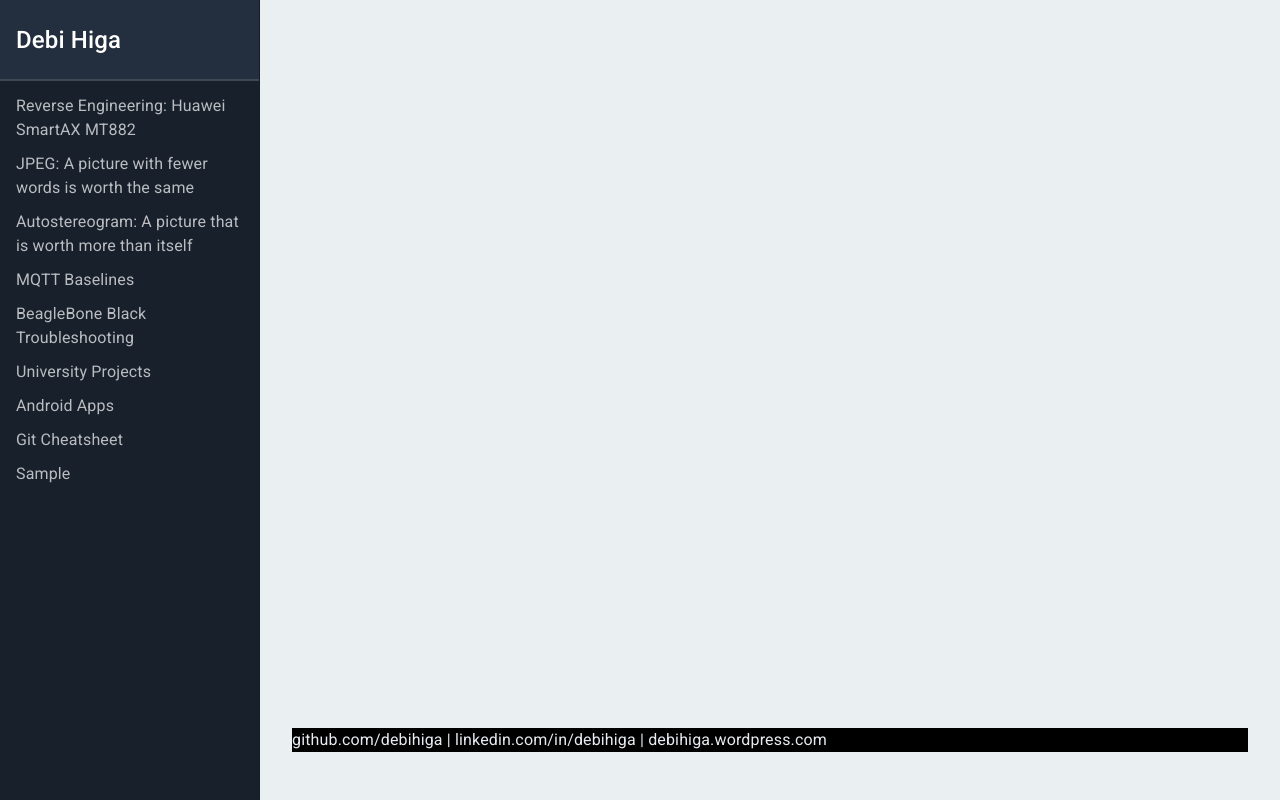
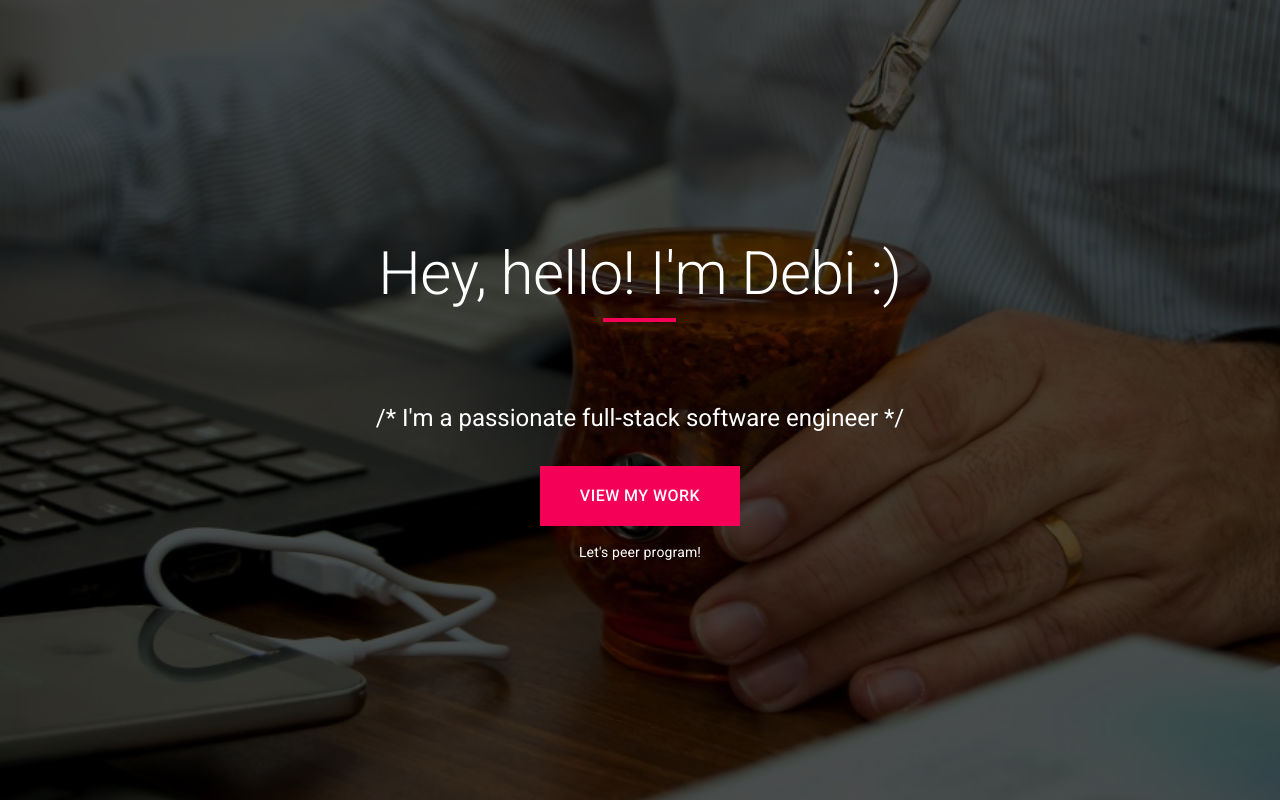
Before and after one commit to debihiga/debihiga.github.io, a React (Create React App) app: page / in a window 1280 px wide. Built offline with nearby package versions, Linux system fonts and the light colour scheme.

Commit message:
Added Hero in Home Page.

```diff
--- a/package.json
+++ b/package.json
@@ -16,8 +16,8 @@
     "clsx": "^1.1.0",
     "react": "^16.13.1",
     "react-dom": "^16.13.1",
-    "react-router-dom": "^5.1.2",
-    "react-scripts": "3.4.1"
+    "react-router-dom": "^5.2.0",
+    "react-scripts": "^3.4.1"
   },
   "scripts": {
     "start": "react-scripts start",
--- a/src/App.js
+++ b/src/App.js
@@ -5,6 +5,7 @@ import { HashRouter, Route, Switch } from 'react-router-dom';
 import Page from './components/Page';
 import React from 'react';
 import { pages } from './constants/Pages';
+import Home from './pages/home/Home';
 
 function getRoutes(pages) {
   let routes = [];
@@ -22,18 +23,20 @@ function getRoutes(pages) {
 
 function App(props) {
   return (
+    <Home></Home>
+    /**
     <HashRouter>
       <Page>
-        {/** https://www.codingame.com/playgrounds/6517/react-router-tutorial
+        {*//** https://www.codingame.com/playgrounds/6517/react-router-tutorial
          * https://www.codementor.io/@packt/using-the-link-and-navlink-components-to-navigate-to-a-route-rieqipp42
          * https://stackoverflow.com/questions/27928372/react-router-urls-dont-work-when-refreshing-or-writing-manually
          * https://gist.github.com/duaneleem/3a5a62abc62db156b88a1617380e9704
-         */}
+         *//** }
         <Switch>
           {getRoutes(pages)}
         </Switch>
       </Page>
-    </HashRouter>
+    </HashRouter>*/
   );
 }
 
--- /dev/null
+++ b/src/components/Button.js
@@ -0,0 +1,24 @@
+import { withStyles } from '@material-ui/core/styles';
+import Button from '@material-ui/core/Button';
+
+export default withStyles((theme) => ({
+  root: {
+    borderRadius: 0,
+    fontWeight: theme.typography.fontWeightMedium,
+    fontFamily: theme.typography.fontFamilySecondary,
+    padding: theme.spacing(2, 4),
+    fontSize: theme.typography.pxToRem(14),
+    boxShadow: 'none',
+    '&:active, &:focus': {
+      boxShadow: 'none',
+    },
+  },
+  sizeSmall: {
+    padding: theme.spacing(1, 3),
+    fontSize: theme.typography.pxToRem(13),
+  },
+  sizeLarge: {
+    padding: theme.spacing(2, 5),
+    fontSize: theme.typography.pxToRem(16),
+  },
+}))(Button);
--- /dev/null
+++ b/src/components/Typography.js
@@ -0,0 +1,68 @@
+import React from 'react';
+import PropTypes from 'prop-types';
+import { withStyles } from '@material-ui/core/styles';
+import { capitalize } from '@material-ui/core/utils';
+import MuiTypography from '@material-ui/core/Typography';
+
+const styles = (theme) => ({
+  markedH2Center: {
+    height: 4,
+    width: 73,
+    display: 'block',
+    margin: `${theme.spacing(1)}px auto 0`,
+    backgroundColor: theme.palette.secondary.main,
+  },
+  markedH3Center: {
+    height: 4,
+    width: 55,
+    display: 'block',
+    margin: `${theme.spacing(1)}px auto 0`,
+    backgroundColor: theme.palette.secondary.main,
+  },
+  markedH4Center: {
+    height: 4,
+    width: 55,
+    display: 'block',
+    margin: `${theme.spacing(1)}px auto 0`,
+    backgroundColor: theme.palette.secondary.main,
+  },
+  markedH6Left: {
+    height: 2,
+    width: 28,
+    display: 'block',
+    marginTop: theme.spacing(0.5),
+    background: 'currentColor',
+  },
+});
+
+const variantMapping = {
+  h1: 'h1',
+  h2: 'h1',
+  h3: 'h1',
+  h4: 'h1',
+  h5: 'h3',
+  h6: 'h2',
+  subtitle1: 'h3',
+};
+
+function Typography(props) {
+  const { children, classes, marked = false, variant, ...other } = props;
+
+  return (
+    <MuiTypography variantMapping={variantMapping} variant={variant} {...other}>
+      {children}
+      {marked ? (
+        <span className={classes[`marked${capitalize(variant) + capitalize(marked)}`]} />
+      ) : null}
+    </MuiTypography>
+  );
+}
+
+Typography.propTypes = {
+  children: PropTypes.node,
+  classes: PropTypes.object.isRequired,
+  marked: PropTypes.oneOf([false, 'center', 'left']),
+  variant: PropTypes.string,
+};
+
+export default withStyles(styles)(Typography);
--- a/src/constants/Pages.js
+++ b/src/constants/Pages.js
@@ -1,11 +1,17 @@
 import ReverseEngineeringHuaweiSmartAXMT882 from '../pages/ReverseEngineeringHuaweiSmartAXMT882/ReverseEngineeringHuaweiSmartAXMT882';
 import Sample from '../pages/Sample';
 import UnderConstruction from '../pages/UnderConstruction';
+import Home from '../pages/home/Home';
 
 /**
  * https://medium.com/gammastack/making-a-nested-sidebar-menu-in-react-f8595031995e
  * https://www.smartwebsolutions.org/replace-space-with-hyphen/ */
 export const pages = [
+  {
+    name: "Home",
+    url: "/",
+    component: Home,
+  },
   {
     name: "Reverse Engineering: Huawei SmartAX MT882",
     url: "/reverse-engineering-huawei-smartax-mt882",
--- /dev/null
+++ b/src/pages/home/Hero.js
@@ -0,0 +1,65 @@
+import React from 'react';
+import PropTypes from 'prop-types';
+import { withStyles } from '@material-ui/core/styles';
+import Button from '../../components/Button';
+import Typography from '../../components/Typography';
+import HeroLayout from './HeroLayout';
+
+const backgroundImage = '/images/hero.jpg';
+
+const styles = (theme) => ({
+  background: {
+    backgroundImage: `url(${backgroundImage})`,
+    backgroundColor: '#7fc7d9', // Average color of the background image.
+    backgroundPosition: 'center',
+  },
+  button: {
+    minWidth: 200,
+  },
+  h5: {
+    marginBottom: theme.spacing(4),
+    marginTop: theme.spacing(4),
+    [theme.breakpoints.up('sm')]: {
+      marginTop: theme.spacing(10),
+    },
+  },
+  more: {
+    marginTop: theme.spacing(2),
+  },
+});
+
+function Hero(props) {
+  const { classes } = props;
+
+  return (
+    <HeroLayout backgroundClassName={classes.background}>
+      {/* Increase the network loading priority of the background image. */}
+      <img style={{ display: 'none' }} src={backgroundImage} alt="increase priority" />
+      <Typography color="inherit" align="center" variant="h2" marked="center">
+        Hey, hello! I'm Debi :)
+      </Typography>
+      <Typography color="inherit" align="center" variant="h5" className={classes.h5}>
+        /* I'm a passionate full-stack software engineer */
+      </Typography>
+      <Button
+        color="secondary"
+        variant="contained"
+        size="large"
+        className={classes.button}
+        component="a"
+        href="/premium-themes/onepirate/sign-up/"
+      >
+        View my work
+      </Button>
+      <Typography variant="body2" color="inherit" className={classes.more}>
+        Let's peer program!
+      </Typography>
+    </HeroLayout>
+  );
+}
+
+Hero.propTypes = {
+  classes: PropTypes.object.isRequired,
+};
+
+export default withStyles(styles)(Hero);
--- /dev/null
+++ b/src/pages/home/HeroLayout.js
@@ -0,0 +1,67 @@
+import React from 'react';
+import PropTypes from 'prop-types';
+import clsx from 'clsx';
+import { withStyles } from '@material-ui/core/styles';
+import Container from '@material-ui/core/Container';
+
+const styles = (theme) => ({
+  root: {
+    color: theme.palette.common.white,
+    position: 'relative',
+    display: 'flex',
+    alignItems: 'center',
+    minHeight: '100vh',
+  },
+  container: {
+    display: 'flex',
+    flexDirection: 'column',
+    alignItems: 'center',
+  },
+  backdrop: {
+    position: 'absolute',
+    left: 0,
+    right: 0,
+    top: 0,
+    bottom: 0,
+    backgroundColor: theme.palette.common.black,
+    opacity: 0.7,
+    zIndex: -1,
+  },
+  background: {
+    position: 'absolute',
+    left: 0,
+    right: 0,
+    top: 0,
+    bottom: 0,
+    backgroundSize: 'cover',
+    backgroundRepeat: 'no-repeat',
+    zIndex: -2,
+  },
+  arrowDown: {
+    position: 'absolute',
+    bottom: theme.spacing(4),
+  },
+});
+
+function HeroLayout(props) {
+
+  const { backgroundClassName, children, classes } = props;
+
+  return (
+    <section className={classes.root}>
+      <Container className={classes.container}>
+        {children}
+        <div className={classes.backdrop} /> {/** Darkens image */}
+        <div className={clsx(classes.background, backgroundClassName)} />
+      </Container>
+    </section>
+  );
+}
+
+HeroLayout.propTypes = {
+  backgroundClassName: PropTypes.string.isRequired,
+  children: PropTypes.node.isRequired,
+  classes: PropTypes.object.isRequired,
+};
+
+export default withStyles(styles)(HeroLayout);
--- /dev/null
+++ b/src/pages/home/Home.js
@@ -0,0 +1,19 @@
+import React from 'react';
+import Hero from './Hero';
+import { makeStyles } from '@material-ui/core/styles';
+
+const useStyles = makeStyles((theme) => ({
+}));
+
+function Home(props) {
+
+    const classes = useStyles();
+
+    return (
+        <React.Fragment>
+            <Hero></Hero>
+        </React.Fragment>
+    );
+}
+
+export default Home;
```
Also changed, not shown: src/pages/Home.js (deleted, +0 -12 lines), public/images/hero.jpg (added), 1 other file (tests, documents, lock files or other folders).
